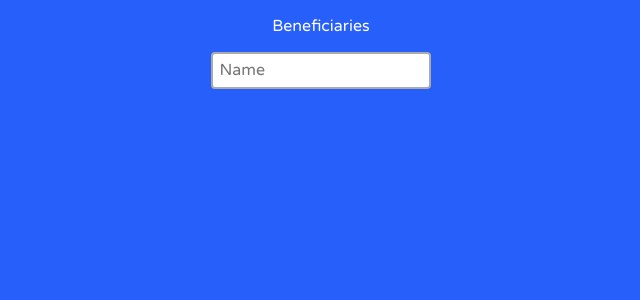
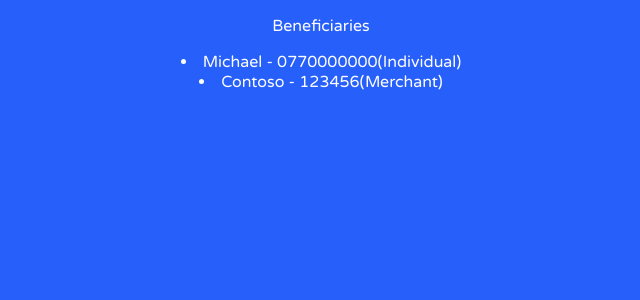
Before and after one commit to michaeldera/wallet, a React (Create React App) app: page /beneficiaries in a window 1280 px wide. Shown: the top 300 px of the page, without its empty margins (319-959 px from the left). Built offline with nearby package versions, Linux system fonts and the light colour scheme.

Commit message:
passed beneficiaries prop

```diff
--- a/src/App.tsx
+++ b/src/App.tsx
@@ -30,7 +30,7 @@
         <Route path="/" exact component={() =>
           <Home amount={amount} transactionCost={transactionCost} minimumBalance={minimumBalance} beneficiaries={beneficiaries} />}
         />
-        <Route path="/beneficiaries/" component={() => <Beneficiaries />} />
+        <Route path="/beneficiaries/" component={() => <Beneficiaries beneficiaries={beneficiaries}/>} />
       </BrowserRouter>
     );
   }
--- a/src/pages/beneficiaries/Beneficiaries.tsx
+++ b/src/pages/beneficiaries/Beneficiaries.tsx
@@ -1,11 +1,14 @@
 import React from 'react';
-import Input from '../../components/input/input';
 
-function Beneficiaries() {
+function Beneficiaries(props: any) {
   return (
     <div>
       <p>Beneficiaries</p>
-      <Input placeholder="Name" />
+      {props.beneficiaries.map(
+        (s: any) => (
+          <li>{s.name} - {s.code}({s.type})</li>
+        )
+      )}
     </div>
 
   );
```
